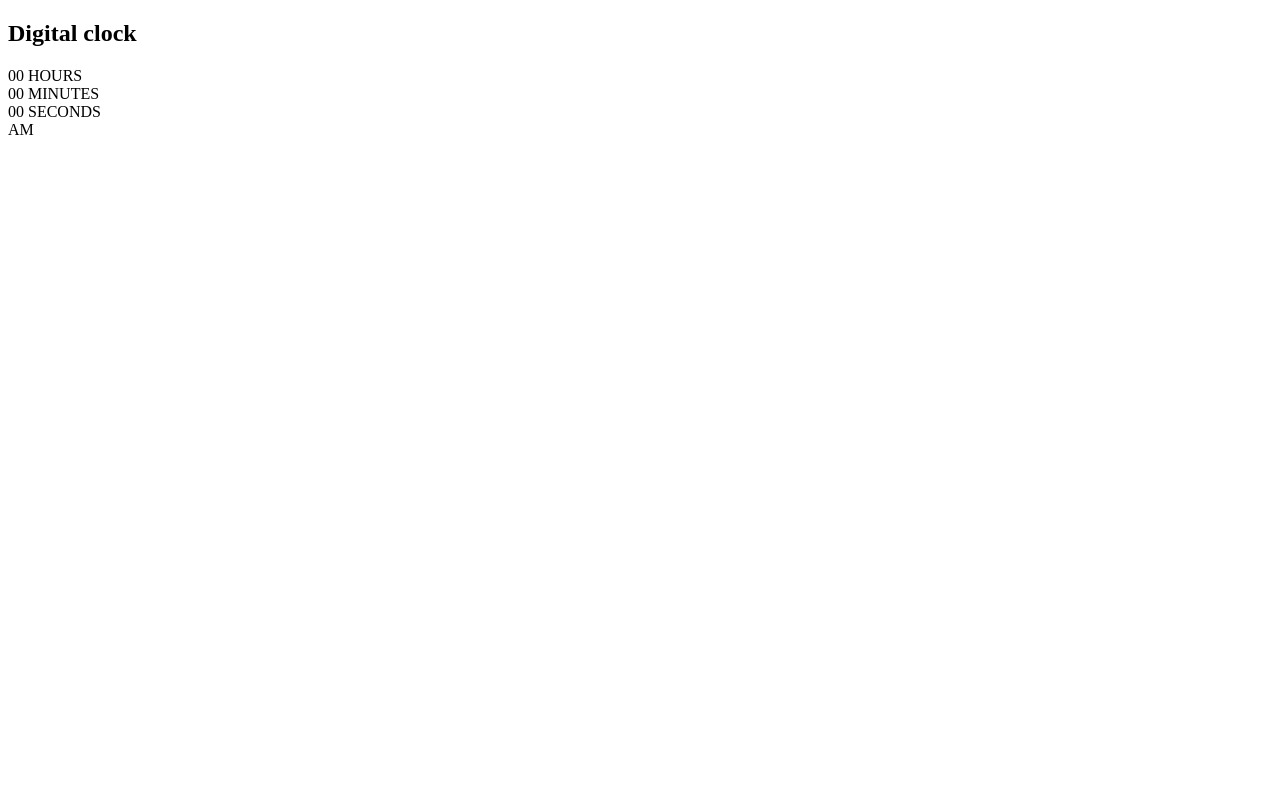
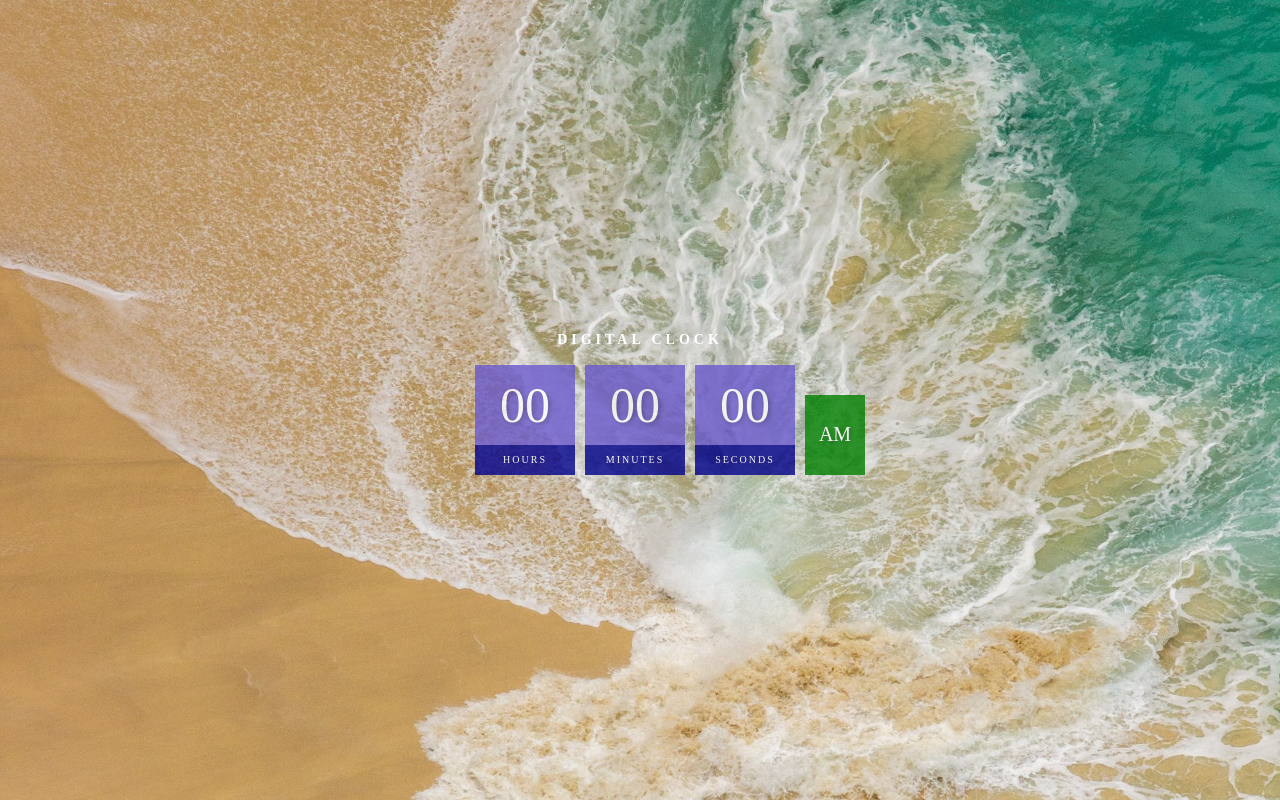
Before and after one commit to Aashish-kushwaha/digital-clock, a plain HTML site: page clock.html in a window 1280 px wide. Drawn offline with Linux system fonts and the light colour scheme.

Commit message:
css part done

```diff
--- a/clock.html
+++ b/clock.html
@@ -5,6 +5,7 @@
     <meta http-equiv="X-UA-Compatible" content="IE=edge">
     <meta name="viewport" content="width=device-width, initial-scale=1.0">
     <title>Digital clock</title>
+    <link rel="stylesheet" href="/style.css">
 </head>
 <body>
     <h2>
--- /dev/null
+++ b/style.css
@@ -0,0 +1,56 @@
+body{
+    margin: 0;
+    display: flex;
+    flex-direction: column;
+    align-items: center;
+    height: 100vh;
+    justify-content: center;
+    background-image: url(/bg.jpg);
+    background-repeat: no-repeat;
+    background-size: cover;
+}
+h2{
+    text-transform: uppercase;
+    letter-spacing: 4px;
+    font-size: 14px;
+    text-align: center;
+    color: white;
+}
+
+.clock{
+    display: flex;
+}
+.clock div{
+    margin: 5px;
+    position: relative;
+}
+.clock span{
+    width: 100px;
+    height: 80px;
+    background: slateblue;
+    opacity: 0.8;
+    color: white;
+    display: flex;
+    justify-content: center;
+    align-items: center;
+    font-size: 50px;
+    text-shadow: 2px 2px 4px rgba(0,0,0,0.3);
+
+}
+
+.clock .text{
+    height: 30px;
+    font-size: 10px;
+    text-transform: capitalize;
+    letter-spacing: 2px;
+    background: darkblue;
+    opacity: 0.8;
+}
+
+.clock #ampm{
+    bottom: 0;
+    position: absolute;
+    width: 60px;
+    font-size: 20px;
+    background: green;
+}
```
Also changed, not shown: bg.jpg (added).
